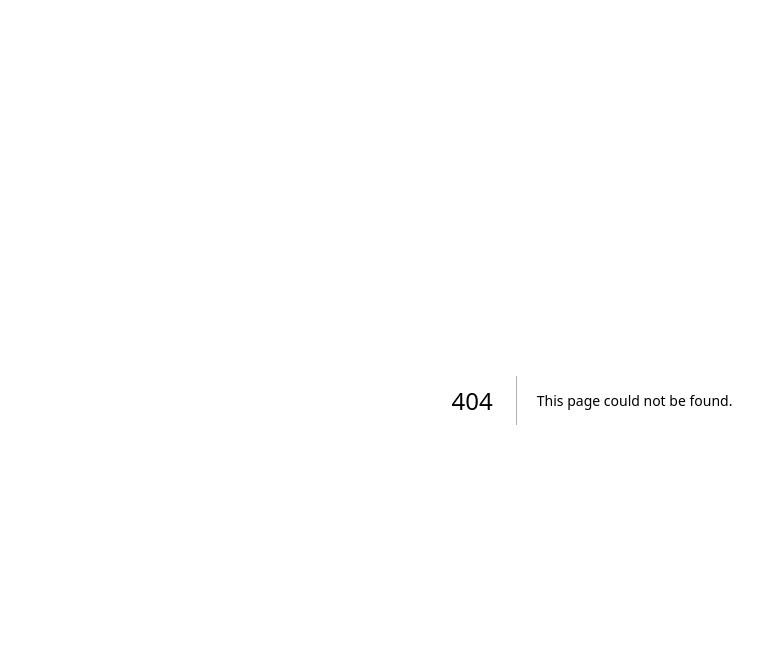
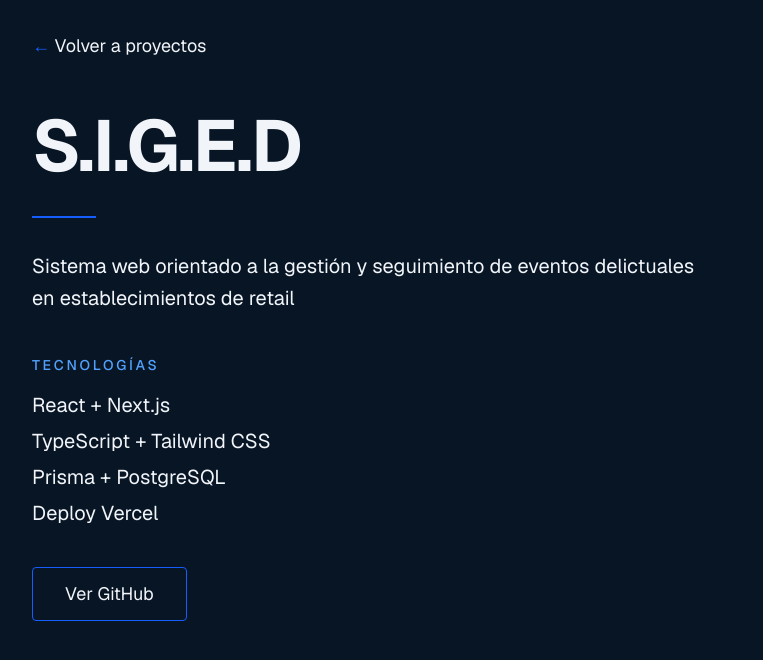
Before and after one commit to DanielHernandezN/Portafolio-Daniel-Hernandez, a Next.js app: page /proyectos/siged in a window 1280 px wide. Before the commit this address had no page. Shown: the top 660 px of the page, without its empty margins (48-811 px from the left). Built offline with nearby package versions, Linux system fonts and the light colour scheme.

Commit message:
Detalle S.I.G.E.D + ajustes de stack en home
Nueva ruta /proyectos/siged con boton Ver GitHub. Tarjetas: Guardia Virtual solo TypeScript, S.I.G.E.D con puntos y solo React. Stack sin Supabase ni Figma, con HTML, CSS, Vercel y GitHub. PROGRESO.md al dia.

```diff
--- a/src/app/page.tsx
+++ b/src/app/page.tsx
@@ -57,22 +57,28 @@ function MountainIllustration() {
 const PROJECTS = [
   {
     title: "Guardia Virtual",
-    stack: "React · Supabase",
+    stack: "TypeScript",
     href: "/proyectos/guardia-virtual",
   },
-  { title: "SIGED", stack: "React · face-api.js" },
-  { title: "Exploraciones UX/UI", stack: "Figma · UX/UI" },
+  {
+    title: "S.I.G.E.D",
+    stack: "React",
+    href: "/proyectos/siged",
+  },
+  { title: "Exploraciones UX/UI", stack: "UX/UI" },
 ];
 
 const SKILLS = [
   "React",
   "JavaScript",
   "TypeScript",
+  "HTML",
+  "CSS",
   "Tailwind CSS",
   "Node.js",
-  "Supabase",
   "SQL",
-  "Figma",
+  "Vercel",
+  "GitHub",
 ];
 
 export default function Home() {
--- /dev/null
+++ b/src/app/proyectos/siged/page.tsx
@@ -0,0 +1,54 @@
+import Link from "next/link";
+
+const TECHNOLOGIES = [
+  "React + Next.js",
+  "TypeScript + Tailwind CSS",
+  "Prisma + PostgreSQL",
+  "Deploy Vercel",
+];
+
+export default function Siged() {
+  return (
+    <main className="bg-abyss text-slate-100">
+      <div className="mx-auto max-w-[1200px] px-6 py-8 md:px-10">
+        <Link href="/" className="text-lg text-slate-100 hover:text-accent">
+          <span aria-hidden="true" className="text-blue-600">
+            ←{" "}
+          </span>
+          Volver a proyectos
+        </Link>
+
+        <div className="max-w-2xl py-12">
+          <h1 className="text-6xl font-bold leading-[1.05] tracking-tight md:text-7xl">
+            S.I.G.E.D
+          </h1>
+          <div aria-hidden="true" className="mt-8 h-0.5 w-16 bg-blue-600" />
+          <p className="mt-8 text-xl leading-relaxed">
+            Sistema web orientado a la gestión y seguimiento de eventos
+            delictuales en establecimientos de retail
+          </p>
+
+          <h2 className="mt-10 text-sm font-medium tracking-[0.2em] text-blue-400">
+            TECNOLOGÍAS
+          </h2>
+          <ul className="mt-4 space-y-2 text-xl">
+            {TECHNOLOGIES.map((tech) => (
+              <li key={tech}>{tech}</li>
+            ))}
+          </ul>
+
+          <div className="mt-10">
+            <a
+              href="https://github.com/DanielHernandezN/siged"
+              target="_blank"
+              rel="noopener noreferrer"
+              className="inline-block rounded border border-blue-600 px-8 py-3 text-lg hover:bg-blue-600"
+            >
+              Ver GitHub
+            </a>
+          </div>
+        </div>
+      </div>
+    </main>
+  );
+}
```
Also changed, not shown: 1 other file (tests, documents, lock files or other folders).
